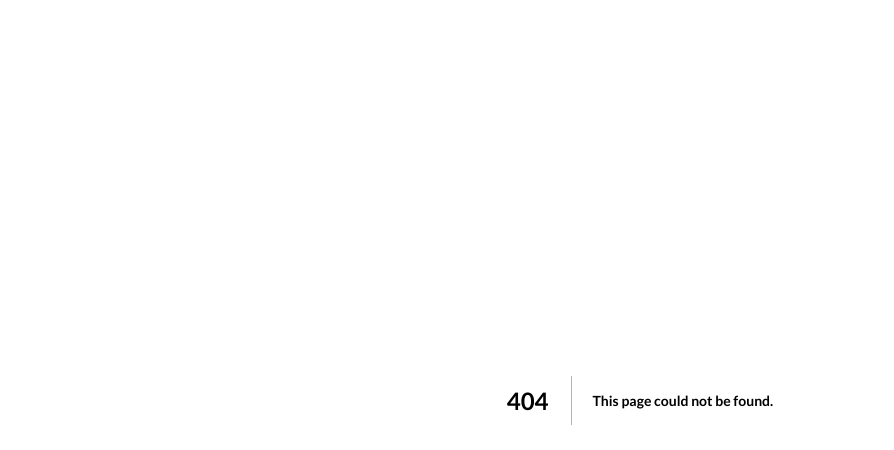
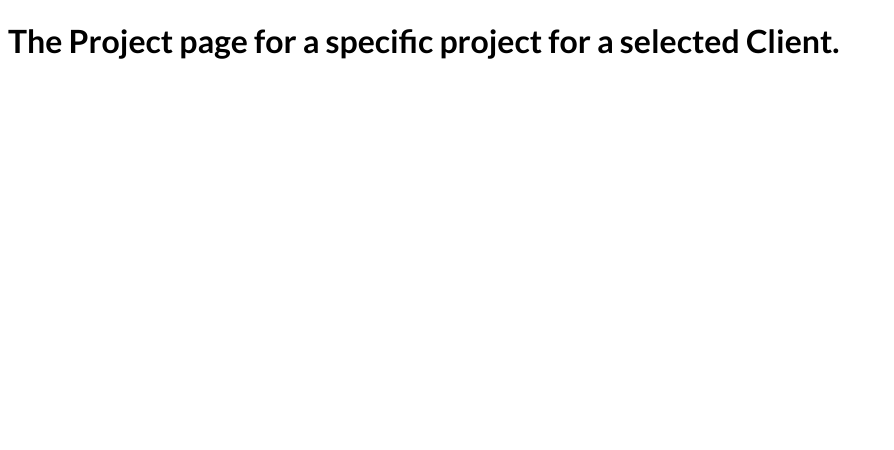
Before and after one commit to ritagujar/100daysOfDevelopement, a Next.js app in the folder NextJs/first-nextjs-app/: page /client/1/1 in a window 1280 px wide. Before the commit this address had no page. Shown: the top 450 px of the page, without its empty margins (0-894 px from the left). Built offline with nearby package versions, Linux system fonts and the light colour scheme.

Commit message:
Nested Dynamic Routed & Paths

```diff
--- /dev/null
+++ b/NextJs/first-nextjs-app/pages/client/[id]/[clientprojectid].js
@@ -0,0 +1,15 @@
+// http://localhost:3000/client/hey/hello
+
+import { useRouter } from "next/router";
+
+function SelectClientProjectPage() {
+  const router = useRouter();
+  console.log(router.query);
+  return (
+    <div>
+      <h1>The Project page for a specific project for a selected Client.</h1>
+    </div>
+  );
+}
+
+export default SelectClientProjectPage;
```
Also changed, not shown: NextJs/first-nextjs-app/pages/client/[id]/index.js (added, +17 -0 lines), NextJs/first-nextjs-app/pages/client/index.js (added, +11 -0 lines).
